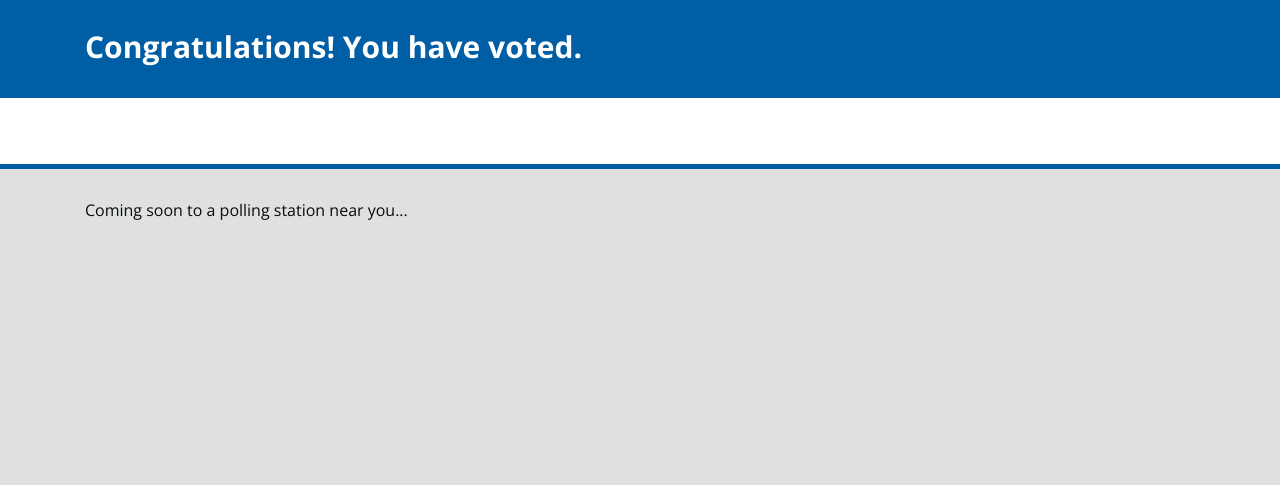
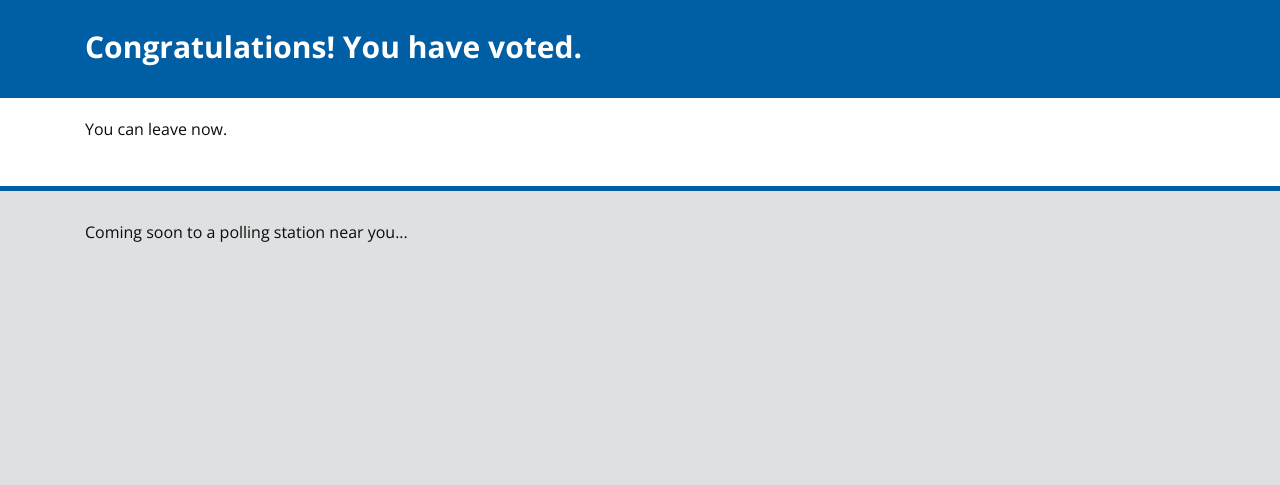
Before and after one commit to E-lection/Booth, a Flask app: page /youve-voted in a window 1280 px wide. Shown: the part 77-562 px from the top of the page. Run offline with Flask 2, Linux system fonts and the light colour scheme; the visitor is signed in with stand-in values (Sample User, id 1); some libraries are stand-ins or nearby versions.

Commit message:
you can leave now.

```diff
--- a/templates/youve_voted.html
+++ b/templates/youve_voted.html
@@ -16,5 +16,6 @@
 {% block body %}
   {{ super() }}
   <div class="count-down">
+    You can leave now.
   </div>
 {% endblock %}
```
